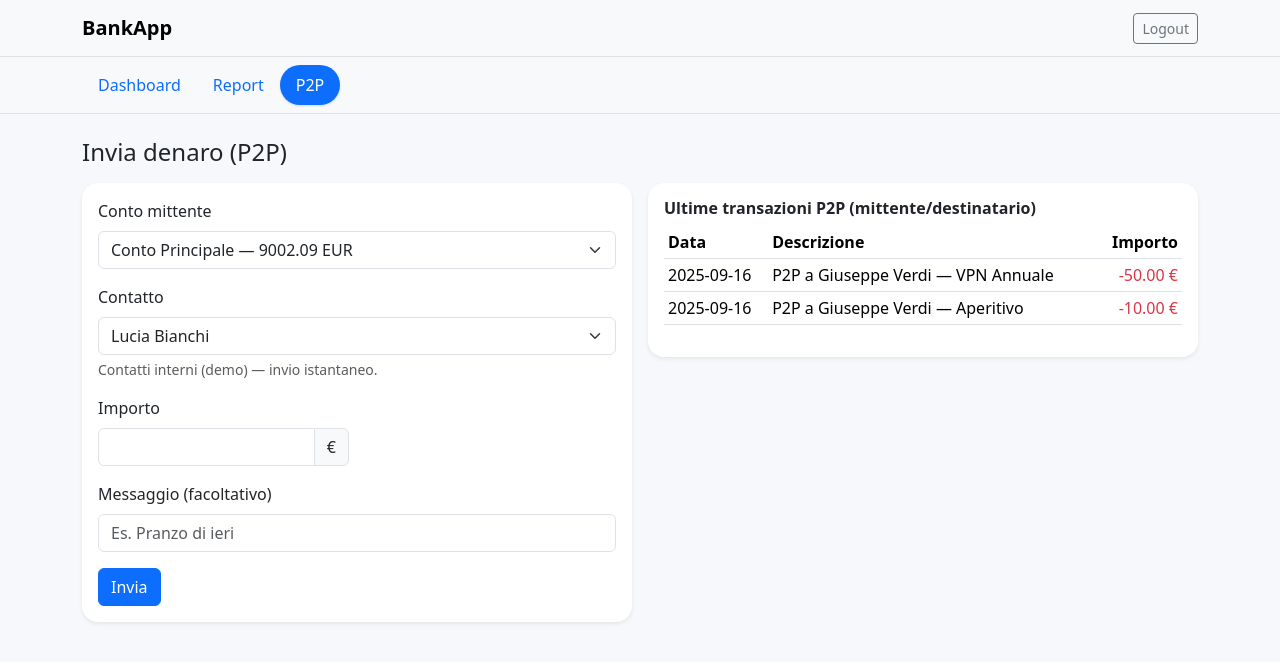
After one commit to Emanuele-Chiummo/My-Banking, a Flask app: page /p2p in a window 1280 px wide. The commit adds this page. Shown: the top 662 px of the page. Run offline with Flask 3, Linux system fonts and the light colour scheme; a user stored in the database is signed in; data comes from the database, SQL or seed files in the repository; both versions use the stored data as it was after the commit.

Commit message:
feat(p2p): invio denaro istantaneo tra contatti + UI dedicata e API
Backend

Aggiunti helper:

_ensure_contact(owner_user_id, contact_id) per validare contatti interni.

_p2p_instant(...) per trasferimenti istantanei: crea 2 movimenti (DEBIT/CREDIT), aggiorna saldi e registra p2p_transfers.

Nuove API:

GET /api/contacts (ricerca rubrica P2P).

POST /api/p2p/send con validazioni (importo > 0, no self-transfer, saldo sufficiente) e messaggi di errore chiari.

Fix ID univoci transazioni P2P per evitare collisioni su transactions.transaction_id.

Swagger: aggiunte tag/descrizioni per gli endpoint P2P.

Web

Nuova pagina GET /p2p con:

form invio denaro (conto mittente, contatto, importo, messaggio).

tabella ultime transazioni P2P.

JS static/js/p2p.js: submit via fetch a url_for('api_p2p_send'), gestione stato, alert di successo/errore.

Descrizione movimenti arricchita con display_name del destinatario/mittente quando disponibile.

```diff
--- a/app.py
+++ b/app.py
@@ -2,9 +2,10 @@ import sqlite3
 import re
 from datetime import date
 from pathlib import Path
+from io import BytesIO
 from flask import (
     Flask, render_template, request, redirect,
-    url_for, session, flash, g, jsonify
+    url_for, session, flash, g, jsonify, send_file
 )
 from werkzeug.security import generate_password_hash, check_password_hash
 
@@ -49,9 +50,16 @@ def exec_script(sql_text: str):
 
 # --- Helper: ID, ricalcoli, movimenti ---
 def _next_id(prefix: str, table: str, col: str) -> str:
+    """Genera ID testuale incrementale, es. PIG001 → PIG002, gestendo correttamente 3/4/5+ cifre."""
     db = get_db()
     row = db.execute(
-        f"SELECT {col} AS id FROM {table} WHERE {col} LIKE ? ORDER BY {col} DESC LIMIT 1",
+        f"""
+        SELECT {col} AS id
+        FROM {table}
+        WHERE {col} LIKE ?
+        ORDER BY LENGTH({col}) DESC, {col} DESC
+        LIMIT 1
+        """,
         (f"{prefix}%",),
     ).fetchone()
     if not row:
@@ -59,6 +67,104 @@ def _next_id(prefix: str, table: str, col: str) -> str:
     m = re.search(r"(\d+)$", row["id"])
     n = int(m.group(1)) + 1 if m else 1
     return f"{prefix}{n:03d}"
+
+# --- Helpers demo utenti/conti/contatti ---
+def _upsert_user(user_id: str, codice: str, first: str, last: str, pwd: str = "Password123!"):
+    db = get_db()
+    db.execute("""
+        INSERT INTO users (user_id, codice_cliente, first_name, last_name, password_hash)
+        VALUES (?, ?, ?, ?, ?)
+        ON CONFLICT(user_id) DO UPDATE SET
+          codice_cliente = excluded.codice_cliente,
+          first_name     = excluded.first_name,
+          last_name      = excluded.last_name,
+          password_hash  = excluded.password_hash
+    """, (user_id, codice, first, last, generate_password_hash(pwd)))
+
+def _ensure_account(account_id: str, user_id: str, iban: str, name: str, currency: str = "EUR", balance: float = 0.0):
+    db = get_db()
+    db.execute("""
+        INSERT INTO accounts (account_id, user_id, iban, name, currency, balance)
+        VALUES (?, ?, ?, ?, ?, ?)
+        ON CONFLICT(account_id) DO NOTHING
+    """, (account_id, user_id, iban, name, currency, float(balance)))
+
+def _ensure_contact_for(owner_user_id: str, target_user_id: str, target_account_id: str, display_name: str):
+    """Crea una voce in rubrica (se assente) dall'owner verso il target."""
+    db = get_db()
+    exists = db.execute("""
+        SELECT 1 FROM contacts
+        WHERE owner_user_id = ? AND target_user_id = ? AND target_account_id = ?
+    """, (owner_user_id, target_user_id, target_account_id)).fetchone()
+    if exists:
+        return
+    contact_id = _next_id("CON", "contacts", "contact_id")
+    db.execute("""
+        INSERT INTO contacts (contact_id, owner_user_id, display_name, target_user_id, target_account_id)
+        VALUES (?, ?, ?, ?, ?)
+    """, (contact_id, owner_user_id, display_name, target_user_id, target_account_id))
+
+@app.cli.command("seed-demo-more-users")
+def seed_demo_more_users():
+    """
+    Crea altri utenti/conti di test e li aggiunge alla rubrica di USE001 per il P2P.
+    Utenti creati/aggiornati:
+      - USE002 Mario Rossi (ACC002)
+      - USE003 Lucia Bianchi (ACC003)
+      - USE004 Giuseppe Verdi (ACC004)
+      - USE005 Chiara Neri (ACC005)
+    """
+    db = get_db()
+
+    # Assicura l'utente principale (USE001) esista, servirà come "owner" rubrica
+    owner = db.execute("SELECT user_id, first_name, last_name FROM users WHERE user_id='USE001'").fetchone()
+    if not owner:
+        _upsert_user("USE001", "123456", "Emanuele", "Chiummo")
+        owner = db.execute("SELECT user_id, first_name, last_name FROM users WHERE user_id='USE001'").fetchone()
+    owner_name = f"{owner['first_name']} {owner['last_name']}".strip()
+
+    users = [
+        # USE002 potrebbe già esistere (seed-demo-p2p), la upsert lo gestisce
+        dict(user_id="USE002", codice="654321", first="Mario",    last="Rossi",
+             acc="ACC002", iban="IT60X0542811101000000654321", acc_name="Conto Mario",    balance=500.00),
+        dict(user_id="USE003", codice="111222", first="Lucia",    last="Bianchi",
+             acc="ACC003", iban="IT60X0542811101000000003003", acc_name="Conto Lucia",    balance=820.00),
+        dict(user_id="USE004", codice="333444", first="Giuseppe", last="Verdi",
+             acc="ACC004", iban="IT60X0542811101000000004004", acc_name="Conto Giuseppe", balance=125.50),
+        dict(user_id="USE005", codice="555666", first="Chiara",   last="Neri",
+             acc="ACC005", iban="IT60X0542811101000000005005", acc_name="Conto Chiara",   balance=2100.00),
+    ]
+
+    # Crea/aggiorna utenti e conti
+    for u in users:
+        _upsert_user(u["user_id"], u["codice"], u["first"], u["last"])
+        _ensure_account(u["acc"], u["user_id"], u["iban"], u["acc_name"], "EUR", u["balance"])
+
+    # Aggiungi i nuovi utenti alla rubrica di USE001
+    for u in users:
+        display = f"{u['first']} {u['last']}"
+        _ensure_contact_for(owner_user_id="USE001",
+                            target_user_id=u["user_id"],
+                            target_account_id=u["acc"],
+                            display_name=display)
+
+
+    acc_001 = db.execute("""
+        SELECT account_id, name FROM accounts
+        WHERE user_id='USE001'
+        ORDER BY created_at DESC LIMIT 1
+    """).fetchone()
+    if acc_001:
+        for u in users:
+            _ensure_contact_for(owner_user_id=u["user_id"],
+                                target_user_id="USE001",
+                                target_account_id=acc_001["account_id"],
+                                display_name=owner_name)
+
+    db.commit()
+    print("✅ seed-demo-more-users: creati/aggiornati USE002..USE005, conti e rubrica aggiornata.")
+
+
 
 def _get_piggy_balance(piggy_id: str) -> float:
     """Ritorna il saldo reale del salvadanaio calcolato dalle movimentazioni."""
@@ -133,6 +239,73 @@ def _insert_piggy_transfer(*, piggy_id: str, account_id: str, amount: float,
 
     db.commit()
     return transfer_id
+
+def _ensure_contact(owner_user_id: str, contact_id: str):
+    db = get_db()
+    return db.execute("""
+        SELECT contact_id, owner_user_id, display_name, target_user_id, target_account_id, iban
+        FROM contacts
+        WHERE owner_user_id = ? AND contact_id = ?
+    """, (owner_user_id, contact_id)).fetchone()
+
+def _p2p_instant(*, from_account_id: str, to_account_id: str, amount: float,
+                 message: str | None, from_user_id: str, to_user_id: str,
+                 to_name: str | None = None, from_name: str | None = None):
+    """Trasferimento interno istantaneo: crea 2 transazioni e aggiorna saldi."""
+    if amount <= 0:
+        raise ValueError("Importo non valido")
+    db = get_db()
+
+    # verifica saldo sufficiente
+    bal = db.execute("SELECT balance FROM accounts WHERE account_id = ?", (from_account_id,)).fetchone()
+    if not bal:
+        raise ValueError("Conto mittente non trovato")
+    if float(bal["balance"] or 0) < amount - 1e-9:
+        raise ValueError("Saldo insufficiente")
+
+    p2p_id = _next_id("P2P", "p2p_transfers", "p2p_id")
+    today  = date.today().isoformat()
+
+    desc_out = f"P2P a {to_name or ('utente ' + to_user_id)}"
+    desc_in  = f"P2P da {from_name or ('utente ' + from_user_id)}"
+    if message:
+        desc_out += f" — {message}"
+        desc_in  += f" — {message}"
+
+    try:
+        # Avvia transazione esplicita
+        db.execute("BEGIN")
+
+        # 1) Mittente: DEBIT (subito dopo genero e INSERISCO)
+        tx_out = _next_id("TRX", "transactions", "transaction_id")
+        db.execute("""
+            INSERT INTO transactions (transaction_id, account_id, piggy_id, date, description, category, type, amount)
+            VALUES (?, ?, NULL, ?, ?, 'P2P', 'DEBIT', ?)
+        """, (tx_out, from_account_id, today, desc_out, -abs(float(amount))))
+        _apply_account_delta(from_account_id, -abs(float(amount)))
+
+        # 2) Destinatario: CREDIT (genera ID SOLO ORA, dopo il primo insert)
+        tx_in = _next_id("TRX", "transactions", "transaction_id")
+        db.execute("""
+            INSERT INTO transactions (transaction_id, account_id, piggy_id, date, description, category, type, amount)
+            VALUES (?, ?, NULL, ?, ?, 'P2P', 'CREDIT', ?)
+        """, (tx_in, to_account_id, today, desc_in, abs(float(amount))))
+        _apply_account_delta(to_account_id, abs(float(amount)))
+
+        # 3) Record P2P
+        db.execute("""
+            INSERT INTO p2p_transfers (p2p_id, from_user_id, to_user_id, from_account_id, to_account_id, amount, message)
+            VALUES (?, ?, ?, ?, ?, ?, ?)
+        """, (p2p_id, from_user_id, to_user_id, from_account_id, to_account_id, float(amount), message))
+
+        db.commit()
+        return p2p_id
+
+    except Exception:
+        db.rollback()
+        raise
+
+
 
 
 # --- CLI: init-db & seed-demo & seed-demo-data ---
@@ -456,6 +629,29 @@ def seed_demo_12m():
     _recalc_piggy(piggy_id)
     db.commit()
     print(f"✅ Dati demo ultimi 12 mesi generati su {account_id}. Saldo base ~{base_opening}€, piggy ricalcolato.")
+
+@app.cli.command("seed-demo-p2p")
+def seed_demo_p2p_cmd():
+    """Crea un secondo utente + account e un contatto in rubrica per USE001."""
+    db = get_db()
+    # utente 2
+    u2 = db.execute("SELECT 1 FROM users WHERE user_id='USE002'").fetchone()
+    if not u2:
+        db.execute("""INSERT INTO users (user_id, codice_cliente, first_name, last_name, password_hash)
+                      VALUES ('USE002', '654321', 'Mario', 'Rossi', ?)""",
+                   (generate_password_hash("Password123!"),))
+    a2 = db.execute("SELECT 1 FROM accounts WHERE account_id='ACC002'").fetchone()
+    if not a2:
+        db.execute("""INSERT INTO accounts (account_id, user_id, iban, name, currency, balance)
+                      VALUES ('ACC002','USE002','IT60X0542811101000000654321','Conto Mario','EUR',500.00)""")
+    # contatto in rubrica per USE001 che punta a ACC002
+    c1 = db.execute("SELECT 1 FROM contacts WHERE contact_id='CON001' AND owner_user_id='USE001'").fetchone()
+    if not c1:
+        db.execute("""INSERT INTO contacts (contact_id, owner_user_id, display_name, target_user_id, target_account_id)
+                      VALUES ('CON001','USE001','Mario Rossi','USE002','ACC002')""")
+    db.commit()
+    print("✅ seed-demo-p2p: creati USE002/ACC002 e contatto CON001 per USE001.")
+
 
 
 # --- Auth Utils ---
@@ -909,7 +1105,7 @@ def api_piggy_transfer():
     db.commit()
     return jsonify({"message": "ok"})
 
-# --- NEW: API elimina salvadanaio ---
+# --- API elimina salvadanaio ---
 @app.delete("/api/piggy/<piggy_id>")
 @swag_from({
     "summary": "Elimina un salvadanaio",
@@ -946,6 +1142,74 @@ def api_piggy_delete(piggy_id):
     db.execute("UPDATE piggy_banks SET status = 'DELETED' WHERE piggy_id = ? AND user_id = ?", (piggy_id, session["user_id"]))
     db.commit()
     return jsonify({"message": "deleted"})
+
+@app.get("/api/contacts")
+@swag_from({"summary": "Rubrica contatti P2P", "tags": ["P2P"]})
+def api_contacts():
+    if not session.get("user_id"):
+        return jsonify({"message": "unauthenticated"}), 401
+    q = (request.args.get("q") or "").strip()
+    params = [session["user_id"]]
+    where = ["owner_user_id = ?"]
+    if q:
+        where.append("display_name LIKE ?")
+        params.append(f"%{q}%")
+    db = get_db()
+    rows = db.execute(f"""
+        SELECT contact_id, display_name, target_user_id, target_account_id, iban
+        FROM contacts WHERE {' AND '.join(where)}
+        ORDER BY created_at DESC
+    """, params).fetchall()
+    return jsonify([dict(r) for r in rows])
+
+@app.post("/api/p2p/send")
+@swag_from({"summary": "Invio P2P interno istantaneo", "tags": ["P2P"], "requestBody": {"required": True}})
+def api_p2p_send():
+    if not session.get("user_id"):
+        return jsonify({"message": "unauthenticated"}), 401
+
+    data = request.get_json(silent=True) or {}
+    from_account_id = data.get("from_account_id")
+    contact_id = data.get("contact_id")
+    amount = data.get("amount")
+    message = data.get("message") or None
+    to_name = (data.get("contact_display_name") or "").strip() or None  # <-- qui
+
+    if not from_account_id or not contact_id or amount is None:
+        return jsonify({"message": "campi richiesti: from_account_id, contact_id, amount"}), 400
+    try:
+        amount = float(amount)
+    except (TypeError, ValueError):
+        return jsonify({"message": "amount non valido"}), 400
+
+    contact = _ensure_contact(session["user_id"], contact_id)
+    if not contact or not contact["target_user_id"] or not contact["target_account_id"]:
+        return jsonify({"message": "contatto non valido o non interno"}), 400
+    if amount <= 0:
+        return jsonify({"message": "importo deve essere positivo"}), 400
+
+    db = get_db()
+    owner = db.execute("SELECT user_id FROM accounts WHERE account_id = ?", (from_account_id,)).fetchone()
+    if not owner or owner["user_id"] != session["user_id"]:
+        return jsonify({"message": "conto mittente non valido"}), 400
+    if contact["target_user_id"] == session["user_id"]:
+        return jsonify({"message": "non puoi inviare a te stess*"}), 400
+
+    try:
+        p2p_id = _p2p_instant(
+            from_account_id=from_account_id,
+            to_account_id=contact["target_account_id"],
+            amount=amount,
+            message=message,
+            from_user_id=session["user_id"],
+            to_user_id=contact["target_user_id"],
+            to_name=to_name,
+            from_name=session.get("display_name")  # opzionale
+        )
+        return jsonify({"message": "ok", "p2p_id": p2p_id, "to_name": to_name, "amount": amount})
+    except ValueError as e:
+        return jsonify({"message": str(e)}), 400
+
 
 # --- REPORT HELPERS ---
 from datetime import datetime, timedelta
@@ -1087,6 +1351,35 @@ def api_report_summary():
     return jsonify(data)
 
 
+# --- P2P ROUTES ---
+@app.route("/p2p")
+@login_required
+def p2p():
+    db = get_db()
+    user_id = session["user_id"]
+    accounts = db.execute("""
+        SELECT account_id, name, iban, currency, balance
+        FROM accounts
+        WHERE user_id = ?
+        ORDER BY created_at DESC
+    """, (user_id,)).fetchall()
+    contacts = db.execute("""
+        SELECT contact_id, display_name, target_user_id, target_account_id
+        FROM contacts
+        WHERE owner_user_id = ?
+        ORDER BY created_at DESC
+    """, (user_id,)).fetchall()
+    # ultimi movimenti P2P (sia in entrata che in uscita, label via categoria P2P)
+    p2p_tx = db.execute("""
+        SELECT date, description, type, amount
+        FROM transactions t
+        JOIN accounts a ON a.account_id = t.account_id
+        WHERE a.user_id = ? AND t.category = 'P2P'
+        ORDER BY date DESC, t.created_at DESC
+        LIMIT 10
+    """, (user_id,)).fetchall()
+    return render_template("p2p.html", accounts=accounts, contacts=contacts, p2p_tx=p2p_tx)
+
 
 # --- Avvio ---
 if __name__ == '__main__':
--- /dev/null
+++ b/static/js/p2p.js
@@ -0,0 +1,83 @@
+(function () {
+  const form = document.getElementById('p2pForm');
+  const contactSelect = document.getElementById('contactSelect');
+  const hiddenName = document.getElementById('contactDisplayName');
+  const tableBody = document.getElementById('p2pTableBody');
+
+  if (!form) return;
+
+  // Imposta il nome alla selezione corrente
+  function syncContactName() {
+    if (!contactSelect || !hiddenName) return;
+    const opt = contactSelect.options[contactSelect.selectedIndex];
+    hiddenName.value = opt ? opt.text.trim() : '';
+  }
+  contactSelect && contactSelect.addEventListener('change', syncContactName);
+  syncContactName();
+
+  function showToast(msg, ok = true) {
+    const stack = document.getElementById('p2pToastStack');
+    if (!stack) return;
+    const el = document.createElement('div');
+    el.className = 'toast align-items-center text-bg-' + (ok ? 'success' : 'danger') + ' border-0';
+    el.setAttribute('role', 'alert');
+    el.innerHTML = `
+      <div class="d-flex">
+        <div class="toast-body">${msg}</div>
+        <button type="button" class="btn-close btn-close-white me-2 m-auto"
+                data-bs-dismiss="toast" aria-label="Chiudi"></button>
+      </div>`;
+    stack.appendChild(el);
+    const t = new bootstrap.Toast(el, { delay: 3000 });
+    t.show();
+    el.addEventListener('hidden.bs.toast', () => el.remove());
+  }
+
+  form.addEventListener('submit', async (ev) => {
+    ev.preventDefault();
+    syncContactName();
+
+    const endpoint = form.getAttribute('action') || '/api/p2p/send';
+    const payload = {
+      from_account_id: form.from_account_id.value,
+      contact_id: form.contact_id.value,
+      amount: form.amount.value,
+      message: form.message.value,
+      contact_display_name: hiddenName ? hiddenName.value : undefined
+    };
+
+    try {
+      const res = await fetch(endpoint, {
+        method: 'POST',
+        headers: {'Content-Type': 'application/json'},
+        body: JSON.stringify(payload)
+      });
+      const js = await res.json();
+      if (!res.ok) {
+        showToast('❌ ' + (js.message || 'Errore durante l’invio'), false);
+        return;
+      }
+
+      // OK
+      const toName = js.to_name || hiddenName.value || 'destinatario';
+      const amt = Number(js.amount || payload.amount).toFixed(2);
+      showToast(`✅ Inviati € ${amt} a ${toName}`, true);
+      form.reset();
+      syncContactName();
+
+      // Aggiorna tabella: riga "DEBIT" (uscita) per il mittente
+      if (tableBody) {
+        const today = new Date();
+        const d = today.toISOString().slice(0, 10);
+        const tr = document.createElement('tr');
+        tr.innerHTML = `
+          <td>${d}</td>
+          <td>P2P a ${toName}${payload.message ? ' — ' + payload.message : ''}</td>
+          <td class="text-end"><span class="text-danger">-${amt} €</span></td>`;
+        tableBody.prepend(tr);
+      }
+    } catch (e) {
+      showToast('❌ Errore di rete', false);
+    }
+  });
+})();
--- a/templates/base.html
+++ b/templates/base.html
@@ -63,6 +63,13 @@
             Report
           </a>
         </li>
+        <li class="nav-item">
+          <a class="nav-link {% if ep.startswith('p2p') %}active{% endif %}"
+             href="{{ url_for('p2p') }}"
+             {% if ep.startswith('p2p') %}aria-current="page"{% endif %}>
+            P2P
+          </a>
+        </li>
       </ul>
     </div>
   </div>
--- /dev/null
+++ b/templates/p2p.html
@@ -0,0 +1,101 @@
+{% extends "base.html" %}
+{% block title %}P2P — Bank App{% endblock %}
+
+{% block content %}
+<div class="d-flex align-items-center justify-content-between mb-3">
+  <h1 class="h4 mb-0">Invia denaro (P2P)</h1>
+</div>
+
+<div class="row g-3">
+  <div class="col-12 col-lg-6">
+    <div class="card shadow-sm border-0">
+      <div class="card-body">
+        <!-- action risolta da Jinja, niente Jinja nel JS -->
+        <form id="p2pForm" class="row g-3" action="{{ url_for('api_p2p_send') }}" method="post">
+          <input type="hidden" name="contact_display_name" id="contactDisplayName" value="">
+          <div class="col-12">
+            <label class="form-label">Conto mittente</label>
+            <select class="form-select" name="from_account_id" required>
+              {% for a in accounts %}
+              <option value="{{ a['account_id'] }}">{{ a['name'] or a['account_id'] }} — {{ "%.2f"|format(a['balance']) }} {{ a['currency'] }}</option>
+              {% endfor %}
+            </select>
+          </div>
+
+          <div class="col-12">
+            <label class="form-label">Contatto</label>
+            <select class="form-select" id="contactSelect" name="contact_id" required>
+              {% for c in contacts %}
+              <option value="{{ c['contact_id'] }}">{{ c['display_name'] }}</option>
+              {% endfor %}
+            </select>
+            <div class="form-text">Contatti interni (demo) — invio istantaneo.</div>
+          </div>
+
+          <div class="col-6">
+            <label class="form-label">Importo</label>
+            <div class="input-group">
+              <input type="number" step="0.01" min="0.01" class="form-control" name="amount" required>
+              <span class="input-group-text">€</span>
+            </div>
+          </div>
+
+          <div class="col-12">
+            <label class="form-label">Messaggio (facoltativo)</label>
+            <input type="text" class="form-control" name="message" placeholder="Es. Pranzo di ieri">
+          </div>
+
+          <div class="col-12">
+            <button class="btn btn-primary" type="submit">Invia</button>
+          </div>
+        </form>
+
+        <!-- Toast stack -->
+        <div class="toast-container position-fixed top-0 start-50 translate-middle-x p-3" id="p2pToastStack" style="z-index:1090;"></div>
+
+        <div id="p2pAlert" class="alert d-none mt-3" role="alert"></div>
+      </div>
+    </div>
+  </div>
+
+  <div class="col-12 col-lg-6">
+    <div class="card shadow-sm border-0">
+      <div class="card-body">
+        <h2 class="h6">Ultime transazioni P2P (mittente/destinatario)</h2>
+        <div class="table-responsive mt-2">
+          <table class="table table-sm">
+            <thead>
+              <tr>
+                <th>Data</th>
+                <th>Descrizione</th>
+                <th class="text-end">Importo</th>
+              </tr>
+            </thead>
+            <tbody id="p2pTableBody">
+              {% for t in p2p_tx %}
+              <tr>
+                <td>{{ t['date'] }}</td>
+                <td>{{ t['description'] }}</td>
+                <td class="text-end">
+                  <span class="{{ 'text-success' if t['type']=='CREDIT' else 'text-danger' }}">
+                    {{ '%.2f'|format(t['amount']) }} €
+                  </span>
+                </td>
+              </tr>
+              {% else %}
+              <tr>
+                <td colspan="3" class="text-secondary small">Nessun movimento P2P recente.</td>
+              </tr>
+              {% endfor %}
+            </tbody>
+          </table>
+        </div>
+      </div>
+    </div>
+  </div>
+</div>
+{% endblock %}
+
+{% block scripts %}
+<script src="{{ url_for('static', filename='js/p2p.js') }}"></script>
+{% endblock %}
```
Also changed, not shown: schema.sql (+29 -0 lines), instance/app.db.
